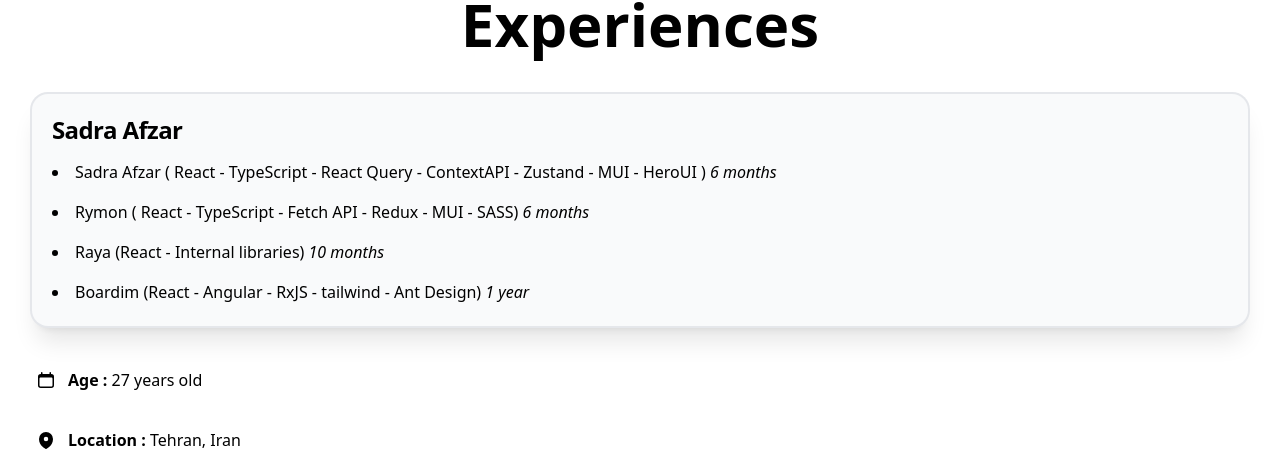
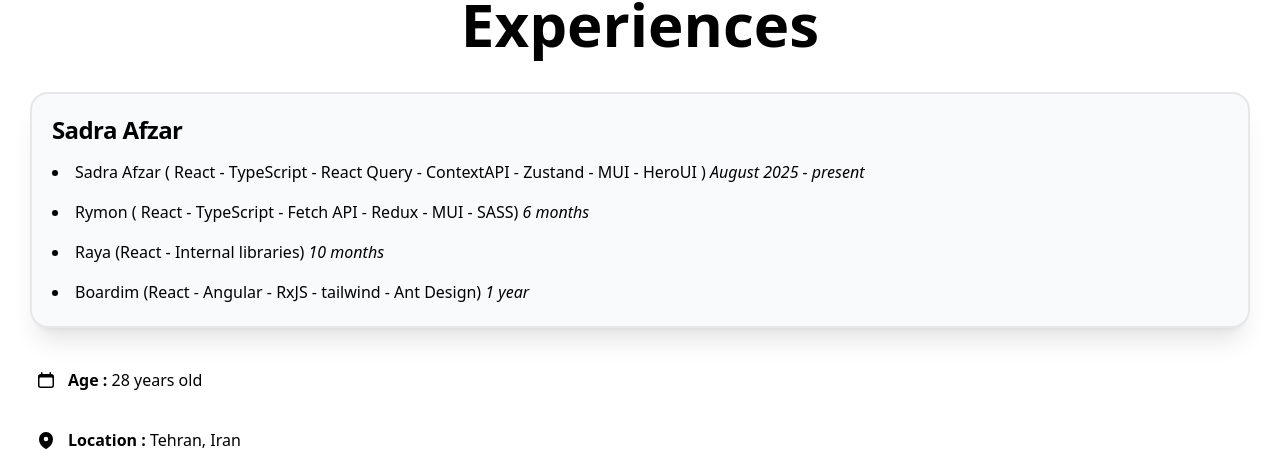
Before and after one commit to MosQobadi/portfolio-NEXT, a Next.js app: page / in a window 1280 px wide. Shown: the part 1530-1981 px from the top of the page. Built offline with nearby package versions, Linux system fonts and the light colour scheme; no server answers.

Commit message:
change age

```diff
--- a/src/app/_components/About.tsx
+++ b/src/app/_components/About.tsx
@@ -11,7 +11,7 @@
 const features = [
   {
     name: "Age :",
-    description: " 27 years old",
+    description: " 28 years old",
     icon: CalendarIcon,
   },
   {
@@ -88,7 +88,7 @@
                   <p></p>
                   <p className="mt-3 list-item list-inside">
                     Sadra Afzar ( React - TypeScript - React Query - ContextAPI
-                    - Zustand - MUI - HeroUI )<em> 6 months</em>
+                    - Zustand - MUI - HeroUI )<em> August 2025 - present</em>
                   </p>
                   <p className="mt-3 list-item list-inside">
                     Rymon ( React - TypeScript - Fetch API - Redux - MUI - SASS)
```
